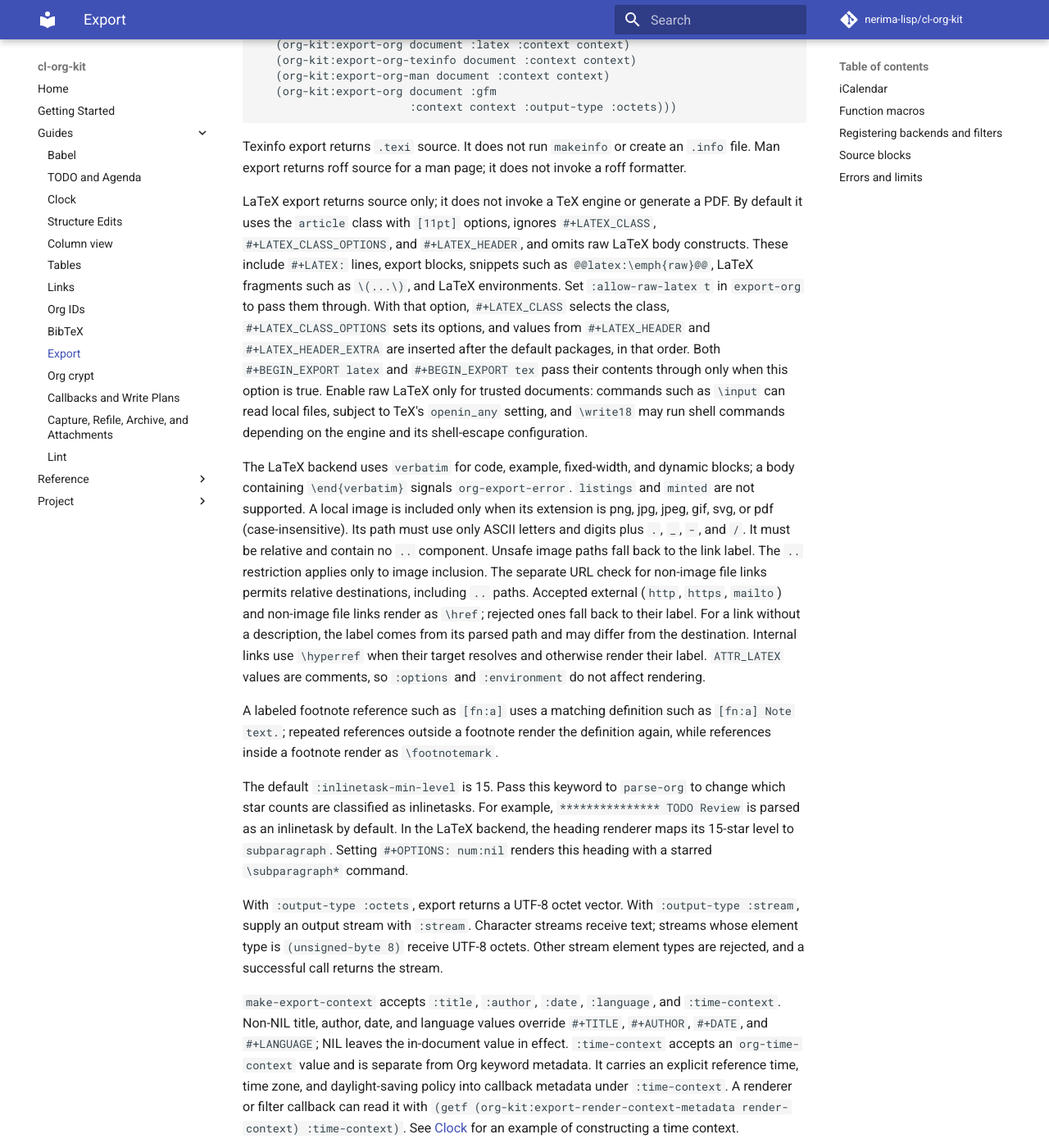
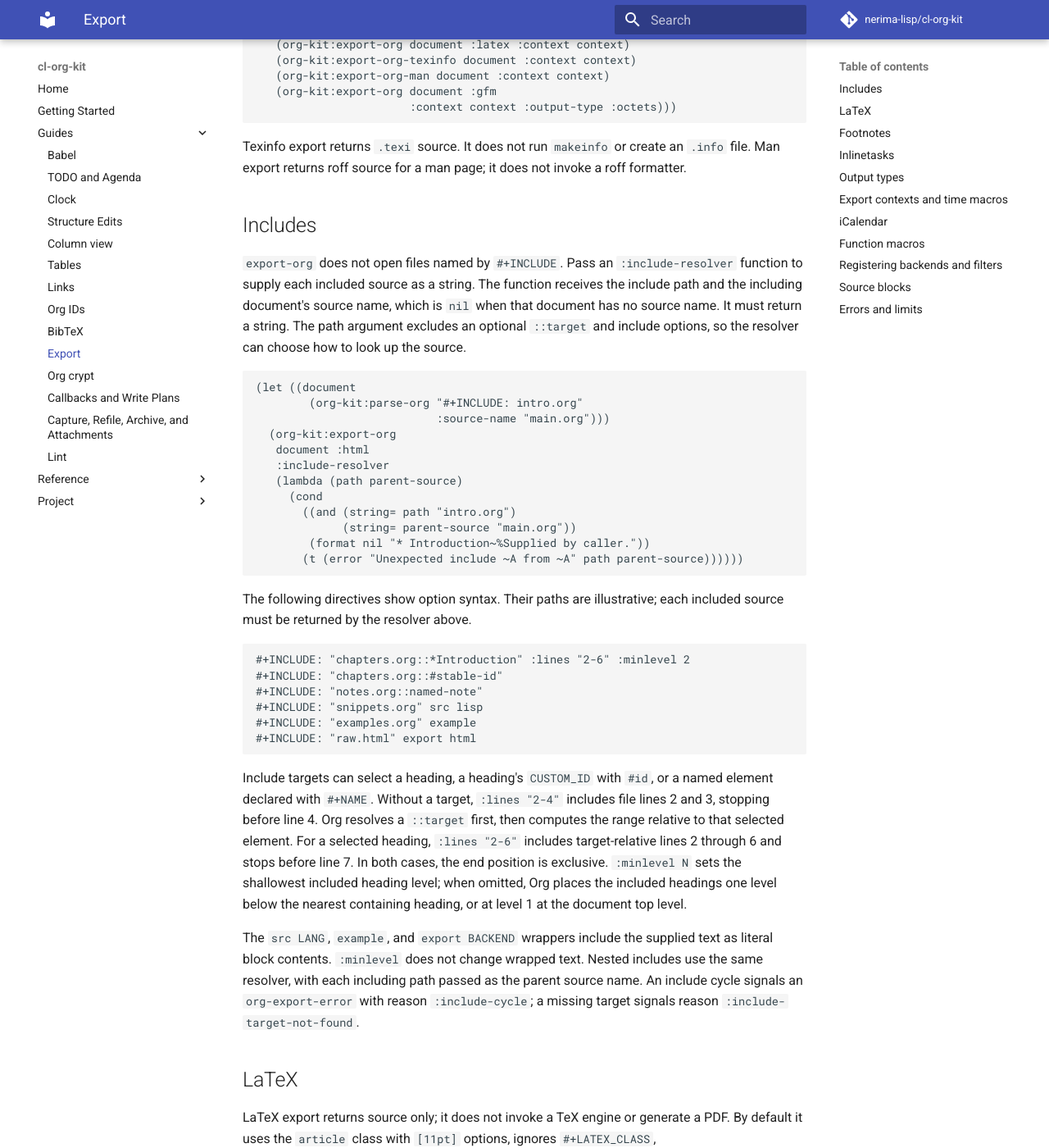
Before and after one commit to nerima-lisp/cl-org-kit, an MkDocs documentation site: the page built from docs/src/guides/export.md, in a window 1280 px wide and 1400 px high, scrolled down 566 px. Shown: the whole window at 82% size. Built offline with MkDocs 1.6.1 and Material for MkDocs 9.7.7, drawn with Linux system fonts in a browser that asks for light colours; comment, search, counter and statistics services are not loaded; some of the changed text lies outside the part shown.

Commit message:
feat(export): support include options and targets

```diff
--- a/docs/src/guides/export.md
+++ b/docs/src/guides/export.md
@@ -33,6 +33,60 @@ Texinfo export returns `.texi` source. It does not run `makeinfo` or create an
 `.info` file. Man export returns roff source for a man page; it does not invoke
 a roff formatter.
 
+## Includes
+
+`export-org` does not open files named by `#+INCLUDE`. Pass an
+`:include-resolver` function to supply each included source as a string. The
+function receives the include path and the including document's source name,
+which is `nil` when that document has no source name. It must return a string.
+The path argument excludes an optional `::target` and include options, so the
+resolver can choose how to look up the source.
+
+~~~lisp
+(let ((document
+        (org-kit:parse-org "#+INCLUDE: intro.org"
+                           :source-name "main.org")))
+  (org-kit:export-org
+   document :html
+   :include-resolver
+   (lambda (path parent-source)
+     (cond
+       ((and (string= path "intro.org")
+             (string= parent-source "main.org"))
+        (format nil "* Introduction~%Supplied by caller."))
+       (t (error "Unexpected include ~A from ~A" path parent-source))))))
+~~~
+
+The following directives show option syntax. Their paths are illustrative;
+each included source must be returned by the resolver above.
+
+~~~org
+#+INCLUDE: "chapters.org::*Introduction" :lines "2-6" :minlevel 2
+#+INCLUDE: "chapters.org::#stable-id"
+#+INCLUDE: "notes.org::named-note"
+#+INCLUDE: "snippets.org" src lisp
+#+INCLUDE: "examples.org" example
+#+INCLUDE: "raw.html" export html
+~~~
+
+Include targets can select a heading, a heading's `CUSTOM_ID` with `#id`, or a
+named element declared with `#+NAME`. Without a target, `:lines "2-4"`
+includes file lines 2 and 3, stopping before line 4. Org resolves a
+`::target` first, then computes the range relative to that selected element.
+For a selected heading, `:lines "2-6"` includes target-relative lines 2
+through 6 and stops before line 7. In both cases, the end position is
+exclusive. `:minlevel N` sets the shallowest included heading level; when
+omitted, Org places the included headings one level below the nearest containing
+heading, or at level 1 at the document top level.
+
+The `src LANG`, `example`, and `export BACKEND` wrappers include the supplied
+text as literal block contents. `:minlevel` does not change wrapped text.
+Nested includes use the same resolver, with each including path passed as the
+parent source name. An include cycle signals an `org-export-error` with reason
+`:include-cycle`; a missing target signals reason `:include-target-not-found`.
+
+## LaTeX
+
 LaTeX export returns source only; it does not invoke a TeX engine or generate a
 PDF. By default it uses the `article` class with `[11pt]` options, ignores
 `#+LATEX_CLASS`, `#+LATEX_CLASS_OPTIONS`, and `#+LATEX_HEADER`, and omits raw
@@ -64,10 +118,14 @@ resolves and otherwise render their label.
 `ATTR_LATEX` values are comments, so `:options` and `:environment` do not affect
 rendering.
 
+## Footnotes
+
 A labeled footnote reference such as `[fn:a]` uses a matching definition such
 as `[fn:a] Note text.`; repeated references outside a footnote render the
 definition again, while references inside a footnote render as
 `\footnotemark`.
+
+## Inlinetasks
 
 The default `:inlinetask-min-level` is 15. Pass this keyword to `parse-org` to
 change which star counts are classified as inlinetasks. For example,
@@ -76,11 +134,15 @@ LaTeX backend, the heading renderer maps its 15-star level to `subparagraph`.
 Setting `#+OPTIONS: num:nil` renders this heading with a starred
 `\subparagraph*` command.
 
+## Output types
+
 With `:output-type :octets`, export returns a UTF-8 octet vector. With
 `:output-type :stream`, supply an output stream with `:stream`. Character streams
 receive text; streams whose element type is
 `(unsigned-byte 8)` receive UTF-8 octets. Other stream element types are
 rejected, and a successful call returns the stream.
+
+## Export contexts and time macros
 
 `make-export-context` accepts `:title`, `:author`, `:date`, `:language`, and
 `:time-context`. Non-NIL title, author, date, and language values override
```
Also changed, not shown: 5 other files.
